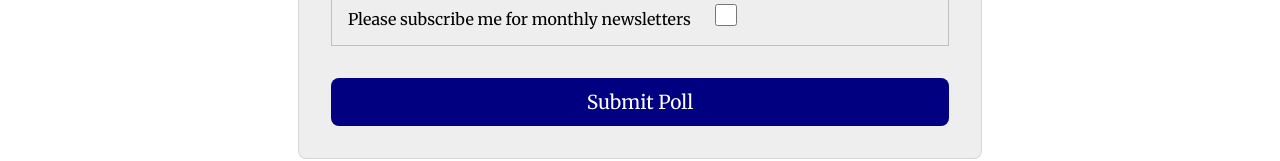
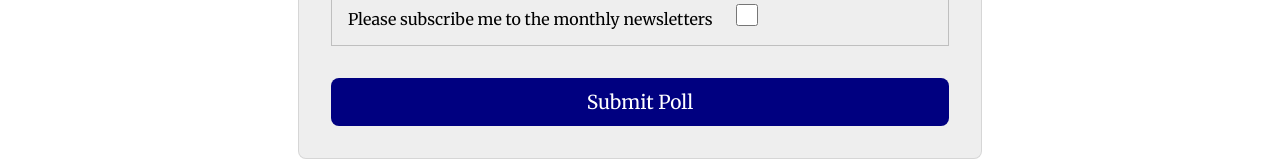
Before and after one commit to twerri-ann/wdd130, a plain HTML site: page wwr/contact.html in a window 1280 px wide. Shown: the part 1956-2117 px from the top of the page. Drawn offline with Linux system fonts and the light colour scheme; a web font is replaced by a local one.

Commit message:
modified

```diff
--- a/wwr/contact.html
+++ b/wwr/contact.html
@@ -78,7 +78,7 @@
 
                         <label for="message">Please state your message:</label><br>
                         <textarea name="message" id="message" rows="4" placeholder="How soon can I book in advance?"></textarea><br>
-                        <label for="subscribe">Please subscribe me for monthly newsletters</label>
+                        <label for="subscribe">Please subscribe me to the monthly newsletters</label>
                         <input type="checkbox" id="subscribe" name="subscribe">
                     </div>
                 </fieldset>
```
